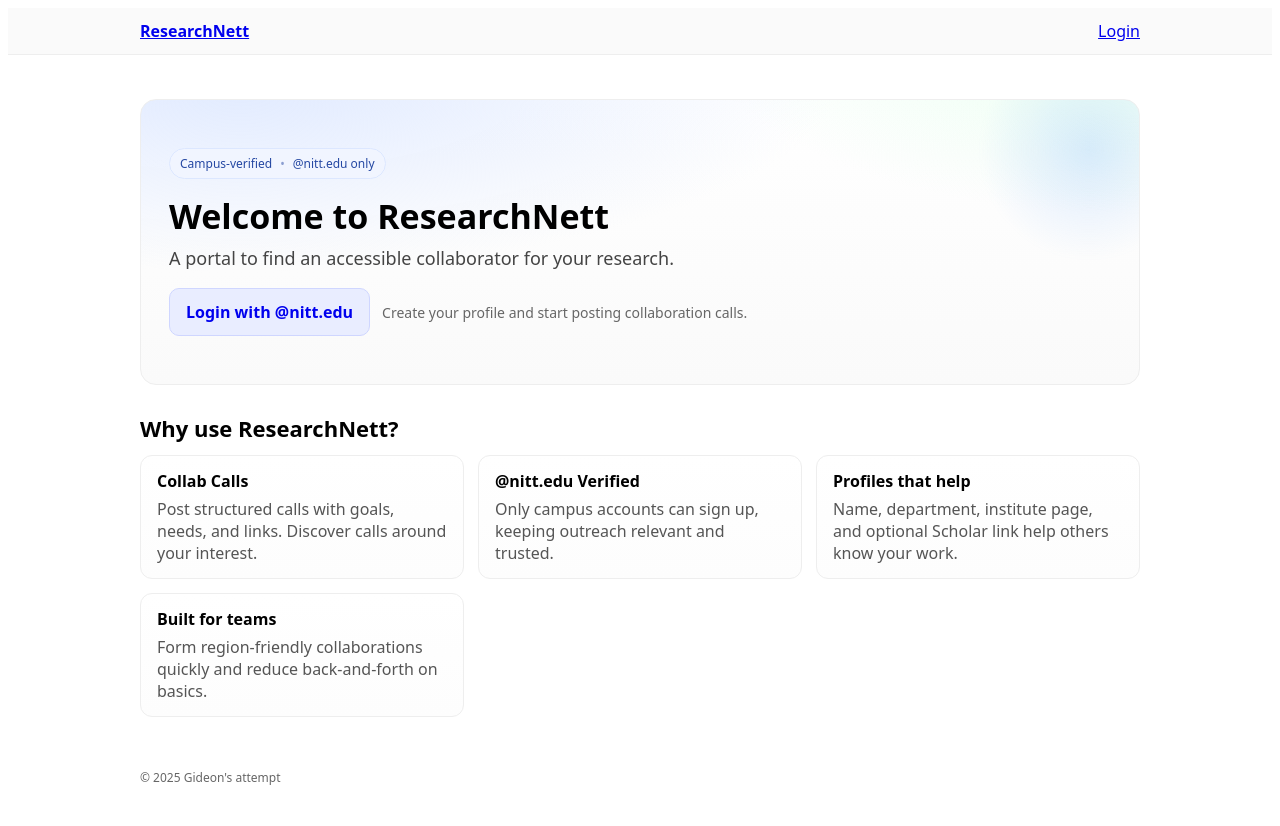
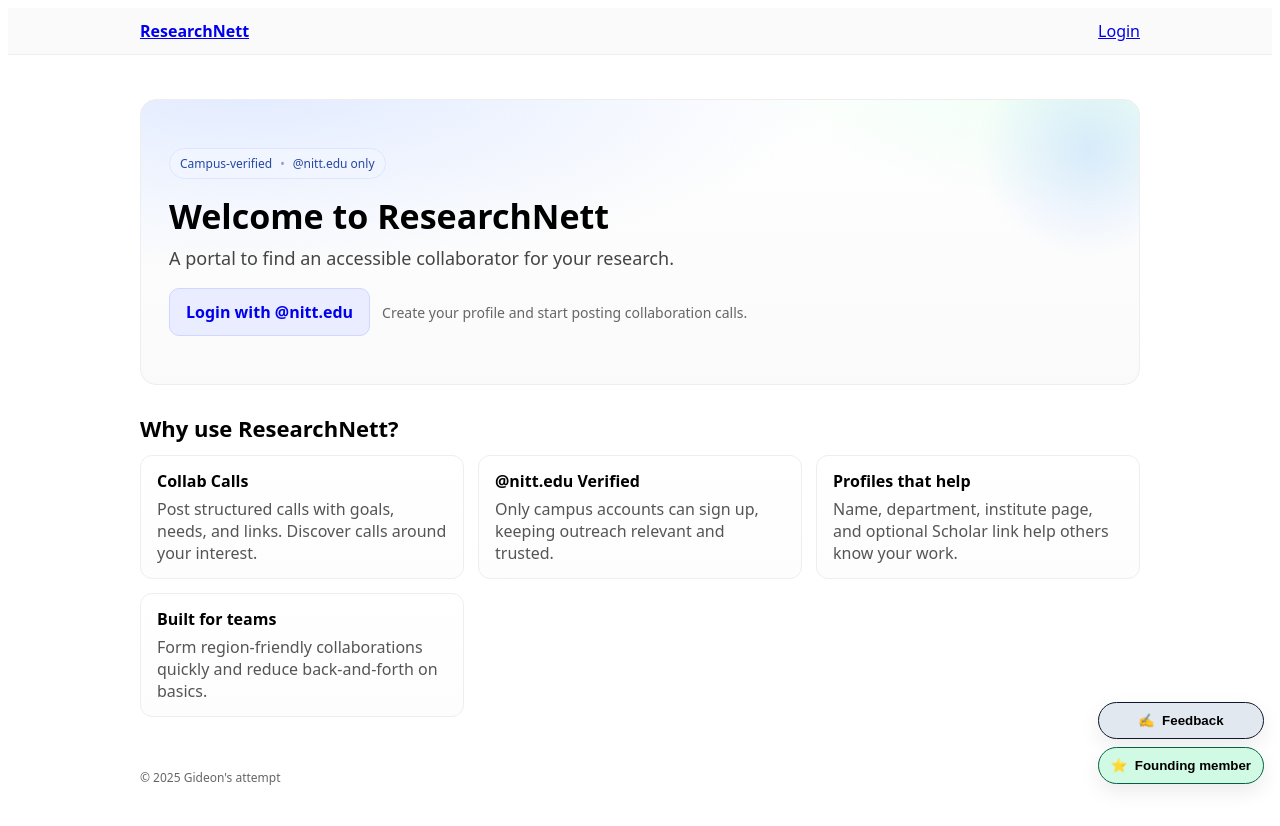
Before and after one commit to theormets/ResearchNett, a Next.js app: page / in a window 1280 px wide. Built offline with nearby package versions, Linux system fonts and the light colour scheme; no server answers.

Commit message:
Add global FAB (feedback + founding member) and feedback page

```diff
--- a/app/layout.tsx
+++ b/app/layout.tsx
@@ -2,6 +2,7 @@
 import Link from "next/link";
 import HeaderUser from "@/components/HeaderUser";
 import HeaderNav from "@/components/HeaderNav";
+import Fab from "@/components/Fab";
 
 export const metadata = { title: "ResearchNett" };
 
@@ -35,6 +36,7 @@ export default function RootLayout({ children }: { children: React.ReactNode })
         <footer style={{ maxWidth: 1000, margin: "0 auto", padding: "2rem 1rem", color: "#666", fontSize: 12 }}>
           © {new Date().getFullYear()} Gideon&apos;s attempt
         </footer>
+        <Fab /> {/* <--- floating widget on every page */}
       </body>
     </html>
   );
--- /dev/null
+++ b/components/Fab.tsx
@@ -0,0 +1,104 @@
+"use client";
+
+import { useCallback, useEffect, useState } from "react";
+import { usePathname, useRouter } from "next/navigation";
+import { supabase } from "@/lib/supabaseClient";
+
+export default function Fab() {
+  const router = useRouter();
+  const pathname = usePathname();
+  const [userId, setUserId] = useState<string | null>(null);
+  const [email, setEmail] = useState<string | null>(null);
+
+  useEffect(() => {
+    supabase.auth.getUser().then(({ data }) => {
+      setUserId(data.user?.id ?? null);
+      setEmail(data.user?.email ?? null);
+    });
+    const { data: sub } = supabase.auth.onAuthStateChange((_e, session) => {
+      setUserId(session?.user?.id ?? null);
+      setEmail(session?.user?.email ?? null);
+    });
+    return () => sub.subscription.unsubscribe();
+  }, []);
+
+  const handleFeedback = useCallback(() => {
+    // require login
+    if (!userId) { router.push("/login"); return; }
+    const qp = new URLSearchParams({ from: pathname || "/" }).toString();
+    router.push(`/feedback?${qp}`);
+  }, [router, userId, pathname]);
+
+  const handleJoinFounder = useCallback(async () => {
+    if (!userId || !email) { router.push("/login"); return; }
+    const ok = window.confirm("Become a founding member? Your profile info will be shared with the admin.");
+    if (!ok) return;
+
+    // get profile extras
+    const { data: prof } = await supabase
+      .from("profiles")
+      .select("full_name, department")
+      .eq("user_id", userId)
+      .maybeSingle();
+
+    // try to insert (unique on user_id prevents duplicates)
+    const { error } = await supabase
+      .from("founding_members")
+      .insert({
+        user_id: userId,
+        email,
+        full_name: prof?.full_name ?? null,
+        department: prof?.department ?? null,
+      });
+
+    if (error) {
+      // if already joined (unique violation), show a friendly note
+      alert(error.message.includes("duplicate key")
+        ? "You're already a founding member. Thank you!"
+        : `Could not join: ${error.message}`);
+    } else {
+      alert("Welcome aboard! You’ve been added as a founding member.");
+    }
+  }, [userId, email]);
+
+  // hide when logged out? we keep visible; it will route to login if needed.
+  return (
+    <div
+      style={{
+        position: "fixed",
+        right: 16,
+        bottom: 16,
+        display: "grid",
+        gap: 8,
+        zIndex: 60,
+      }}
+    >
+      <button
+        onClick={handleFeedback}
+        title="Report a bug / Make a suggestion"
+        style={btn("#0f172a", "#e2e8f0")}
+      >
+        ✍️&nbsp; Feedback
+      </button>
+      <button
+        onClick={handleJoinFounder}
+        title="Join as a founding member"
+        style={btn("#065f46", "#d1fae5")}
+      >
+        ⭐&nbsp; Founding member
+      </button>
+    </div>
+  );
+}
+
+function btn(border: string, bg: string): React.CSSProperties {
+  return {
+    border: `1px solid ${border}`,
+    background: bg,
+    padding: "10px 12px",
+    borderRadius: 999,
+    fontWeight: 700,
+    cursor: "pointer",
+    boxShadow: "0 8px 20px rgba(0,0,0,0.08)",
+  };
+}
```
Also changed, not shown: app/feedback/page.tsx (added, +101 -0 lines).
